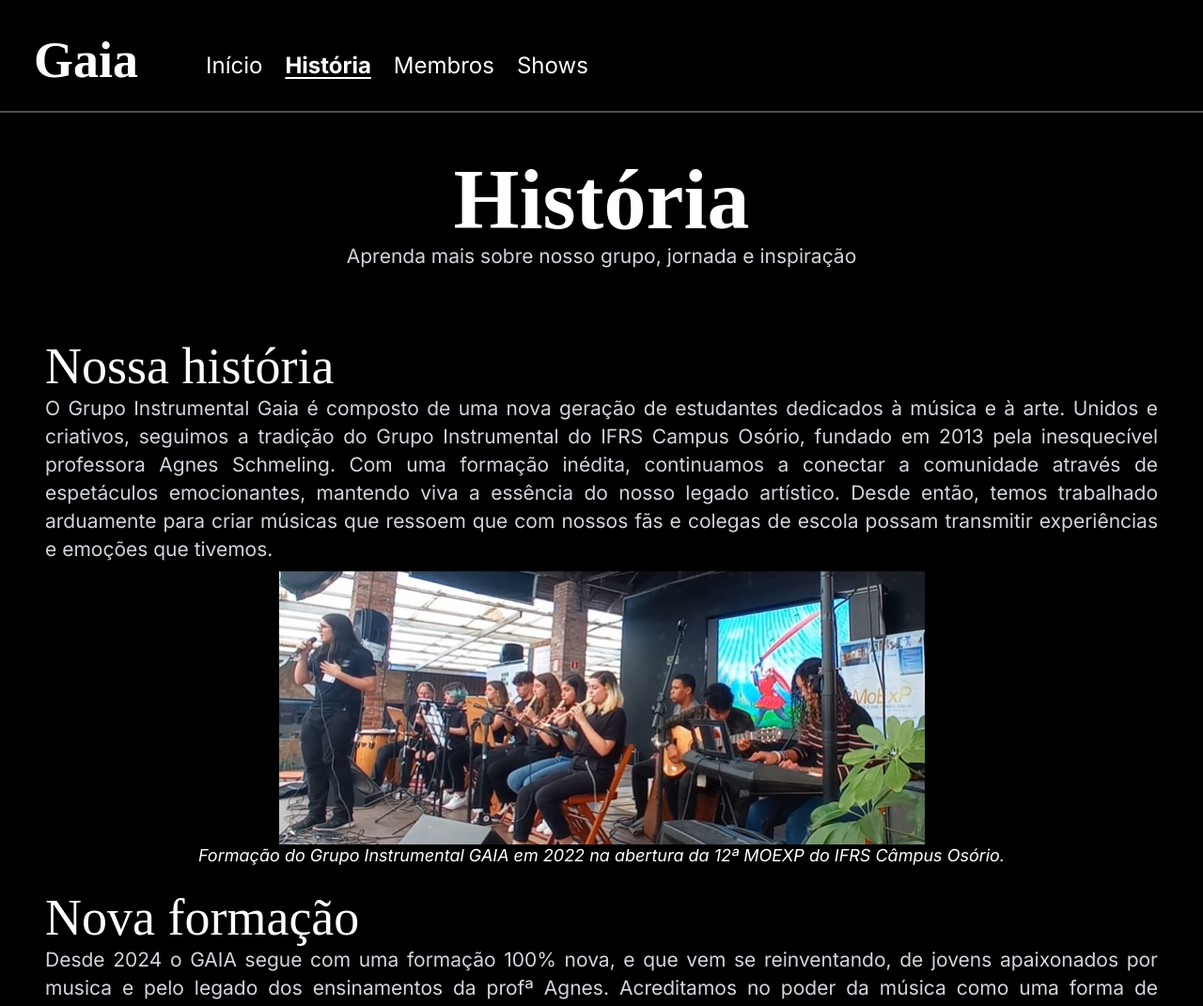
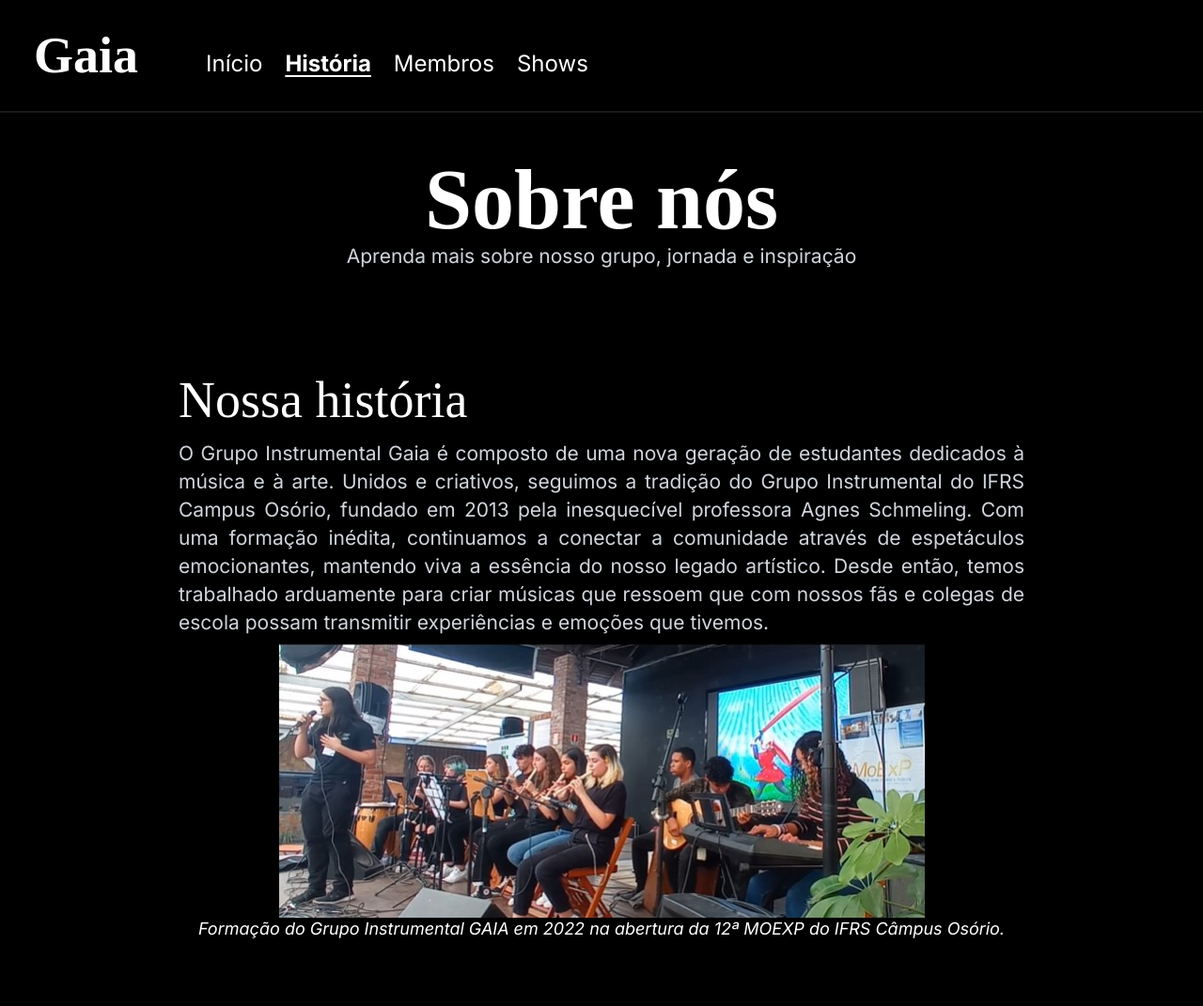
Before and after one commit to Samuel-lab-prog/Gaia, a React (Vite) app: page /about in a window 1280 px wide. Shown: the top 1071 px of the page at 94% size. Built offline with nearby package versions, Linux system fonts and the light colour scheme; a web font is replaced by a local one.

Commit message:
Melhorado a página de membros

```diff
--- a/src/components/Dropdown.tsx
+++ b/src/components/Dropdown.tsx
@@ -7,7 +7,7 @@ type DropdownProps = {
 };
 
 const menuClasses =
-  'md:hidden fixed top-0 right-0 bg-black border-l-2 border-white/30 shadow-lg px-5 pt-24 z-30 w-48 h-full flex flex-col gap-y-3 transition-transform duration-300 ease-in-out overflow-hidden';
+  'md:hidden fixed top-0 right-0 bg-black border-l-2 border-white/10 shadow-lg px-5 pt-24 z-30 w-48 h-full flex flex-col gap-y-3 transition-transform duration-300 ease-in-out overflow-hidden';
 
 export default function Dropdown({
   links,
--- a/src/components/Navbar.tsx
+++ b/src/components/Navbar.tsx
@@ -36,11 +36,11 @@ export default function Navbar({
   }, []);
 
   const navClasses =
-    'flex items-end justify-between bg-black md:justify-start h-20 pb-4 border-b-2 border-white/30 px-6 fixed top-0 left-0 right-0 z-50 transition-transform duration-300 ease-in-out' +
+    'flex items-center justify-between bg-black/30 border-b-2 backdrop-blur-xs md:justify-start h-20 border-white/10 px-6 fixed top-0 left-0 right-0 z-50 transition-transform duration-300 ease-in-out' +
     (scrollDirection === 'down'
       ? ' translate-y-[-100%]'
       : 'translate-y-0');
-  const linkListClasses = 'hidden md:flex gap-x-4 md:ml-12 mb-1';
+  const linkListClasses = 'hidden md:flex gap-x-4 md:ml-12 mt-3';
   const navigate = useNavigate();
   return (
     <>
@@ -55,6 +55,11 @@ export default function Navbar({
           onClick={() => {
             navigate('/');
             setIsDropdownOpen(false);
+            window.scrollTo({
+              top:0,
+              left:0,
+              behavior: 'smooth'
+            })
           }}
           className="text-white hover:cursor-pointer hover:opacity-50 transition-all duration-200"
         >
@@ -63,11 +68,17 @@ export default function Navbar({
 
         <ul className={linkListClasses}>
           {links.map((link) => (
-            <li key={link.to}>
+            <li key={link.to} onClick={()=>{
+              window.scrollTo({
+              top:0,
+              left:0,
+              behavior: 'smooth'
+            })
+            }}>
               <Button
                 to={link.to}
                 variant="anchor"
-                className="text-white"
+                className="text-white flex"
               >
                 {link.label}
               </Button>
--- a/src/components/ShowCard.tsx
+++ b/src/components/ShowCard.tsx
@@ -8,7 +8,7 @@ type ShowCardProps = {
 export default function ShowCard({ show }: { show: ShowCardProps }) {
   return (
     <div
-      className={`p-1 flex flex-col bg-transparent bg-opacity-50 rounded-lg shadow-lg text-center w-full`}
+      className={`p-1 flex flex-col bg-transparent bg-opacity-50 rounded-lg shadow-lg text-center w-full hover:opacity-75 transition-all duration-200`}
     >
       <div className="flex">
         <h3 className="text-white w-fit flex-7 text-start">
--- a/src/pages/AboutPage.tsx
+++ b/src/pages/AboutPage.tsx
@@ -5,17 +5,17 @@ import gaia25 from '../assets/gaiabento2025.jpeg'
 export default function AboutPage() {
   return (
     <main className="absolute w-full h-fit flex flex-col items-center">
-      <section className="p-4 mt-24 flex flex-col items-center">
+      <section className="p-4 mt-24 mb-6 flex flex-col items-center">
         <h2 className="text-white text-center lg:text-6xl">
           {' '}
-          História
+          Sobre nós
         </h2>
         <p className="text-gray-300 text-center">
           Aprenda mais sobre nosso grupo, jornada e inspiração
         </p>
       </section>
-      <section className="m-4 xl:m-8 relative flex flex-col justify-center pb-16 md:pb-0 max-w-200 ">
-        <h3 className="text-white lg:text-4xl">
+      <section className="m-4 xl:m-8 relative flex flex-col justify-center pb-20  max-w-150">
+        <h3 className="text-white lg:text-4xl mb-2">
           Nossa história
         </h3>
         <p className="text-gray-300 mb-1 text-justify leading-5 lg:text-sm">
@@ -28,10 +28,10 @@ export default function AboutPage() {
           src={gaia22}
           alt="Descrição da imagem"
           caption="Formação do Grupo Instrumental GAIA em 2022 na abertura da 12ª MOEXP do IFRS Câmpus Osório."
-          className="w-full h-auto mb-4 flex flex-col items-center"
+          className="w-full h-auto mb-12 flex flex-col items-center"
         />
-        <h3 className="text-white lg:text-4xl">Nova formação</h3>
-        <p className="text-gray-300 mb-4 text-justify leading-5">
+        <h3 className="text-white lg:text-4xl mb-2">Nova formação</h3>
+        <p className="text-gray-300 mb-2 text-justify leading-5">
           Desde 2024 o GAIA segue com uma formação 100% nova, e que vem se reinventando, de jovens apaixonados por musica e pelo legado dos ensinamentos da profª Agnes.
           Acreditamos no poder da música como uma forma de expressão e
           conexão humana. Sabemos que a arte é uma ferramenta importante
@@ -44,9 +44,9 @@ export default function AboutPage() {
           src={gaia25}
           alt="Descrição da imagem"
           caption="Grupo Instrumental GAIA na XII Mostra de Artes do IFRS em 2025."
-          className="w-full h-auto mb-4 flex flex-col items-center"
+          className="w-full h-auto mb-12 flex flex-col items-center"
         />
-        <h3 className="text-white lg:text-4xl">Nossos Objetivos</h3>
+        <h3 className="text-white lg:text-4xl mb-2">Nossos Objetivos</h3>
         <p className="text-gray-300 text-justify leading-5">
           Nosso objetivo é criar músicas que inspirem, emocionem e
           unam as pessoas. Queremos levar nossa música para o maior
--- a/src/pages/HomePage.tsx
+++ b/src/pages/HomePage.tsx
@@ -2,8 +2,6 @@ import { motion } from 'framer-motion';
 import Button from '../components/Button';
 import laura3 from '../assets/laura3.webp';
 import membros from '../assets/membros.webp';
-import membros2 from '../assets/membros2.webp';
-import membros3 from '../assets/membros3.webp';
 import facebook from '../assets/facebook.svg';
 import youtube from '../assets/youtube.svg';
 import instagram from '../assets/instagram.svg';
@@ -50,7 +48,7 @@ export default function Home() {
 
         <div className="relative z-10">
           <h2 className="text-white md:text-5xl">Conheça o Gaia</h2>
-          <p className="my-2 text-gray-300 md:my-5 md:w-3/5 xl:w-2/5">
+          <p className="my-2 text-gray-300 md:my-5 md:w-3/5">
             Fique por dentro do aclamado Grupo Instrumental oficial do IFRS Campus Osório, conhecido por trazer a sua musicalidade de forma emocionante e acolhedora para os estudantes dos IFRS e jovens do estado. Sempre relembrando a memória da professora Agnes Schmeling que nos serve de inspiração para a continuidade do projeto.
           </p>
           <Button to="/about" variant="secondary">
@@ -60,7 +58,7 @@ export default function Home() {
       </motion.section>
 
       <motion.section
-        className="relative flex flex-col items-start justify-center p-6 z-10 bg-top bg-cover h-70 md:h-96 lg:h-146 lg:p-12"
+        className="relative flex flex-col items-start justify-center p-6 my-6 md:my-0 z-10 bg-top bg-cover h-70 md:h-96 lg:h-146 lg:p-12"
         initial={{ opacity: 0, y: 50 }}
         whileInView={{ opacity: 1, y: 0 }}
         transition={{ duration: 0.5, delay: 0.2 }}
@@ -72,8 +70,8 @@ export default function Home() {
         <h2 className="z-10 text-white md:text-5xl w-3/5">
           Nossa missão
         </h2>
-        <p className="z-10 my-2 text-gray-300 w-3/5 md:w-3/5 xl:w-2/5">
-          Desejamos transmitir conhecimento e experiência musical para os estudantes do IFRS Câmpus Osório, com a tematica sendo escolhida anualmente pelos integrantes do grupo. No ano de 2025 queremos apresentar a musicalidade e a "Arte como Forma de Protesto".
+        <p className="z-10 my-2 text-gray-300 w-3/5 md:w-3/5">
+          Desejamos transmitir conhecimento e experiência musical para os estudantes do IFRS campus Osório, com a temática sendo escolhida anualmente pelos integrantes do grupo. No ano de 2025, queremos apresentar a musicalidade e a "Arte como Forma de Protesto".
         </p>
       </motion.section>
 
@@ -88,7 +86,7 @@ export default function Home() {
           Membros
         </h2>
         <p className="my-2 text-center text-gray-300 xl:w-3/5 ">
-          Os integrantes são todos estudantes de ensino médio e superior do IFRS Câmpus Osório, que, unidos pela paixão pela música, compoem juntos o Grupo Instrumental GAIA.
+          Os integrantes são todos estudantes de ensino médio e superior do IFRS campus Osório, que unidos pela paixão pela música, compõem juntos o Grupo Instrumental GAIA.
         </p>
         <img
           src={membros}
--- a/src/pages/MemberDetails.tsx
+++ b/src/pages/MemberDetails.tsx
@@ -42,9 +42,9 @@ export default function MemberDetails() {
       </section>
     </main>
   ) : (
-    <main className="absolute w-full h-full mt-24">
+    <main className="absolute w-full h-full mt-20">
       <section className="px-4 lg:px-12 grid grid-cols-2 gap-x-2 h-fit xl:grid-cols-5">
-        <div className="flex flex-col items-start justify-center relative h-120 xl:col-span-2 lg:pr-8">
+        <div className="flex flex-col items-start justify-center relative h-80 xl:col-span-2 lg:pr-8">
           <h2 className="text-white text-center">{memberName}</h2>
           <span className="text-white">{member.role}</span>
           <p className="my-4 text-gray-300 text-justify">
@@ -64,7 +64,7 @@ export default function MemberDetails() {
         <img
           src={member.imageSrc}
           alt={member.name}
-          className="object-cover object-top rounded-lg h-120 xl:col-span-3"
+          className="object-cover object-top rounded-lg h-80 xl:col-span-3"
         />
       </section>
     </main>
--- a/src/pages/MembersPage.tsx
+++ b/src/pages/MembersPage.tsx
@@ -11,7 +11,7 @@ export default function Members() {
           Membros
         </h2>
         <p className="text-gray-300 text-center md:w-4/5 lg:w-2/5">
-          Aqui você pode encontrar conteudo exclusivo dos integrantes do Grupo GAIA!
+          Aqui você pode encontrar conteúdo exclusivo dos integrantes do Grupo GAIA!
         </p>
       </section>
       <section className=" p-3 grid grid-cols-2 md:grid-cols-3 gap-2 lg:gap-3 lg:px-8 xl:px-12">
```
